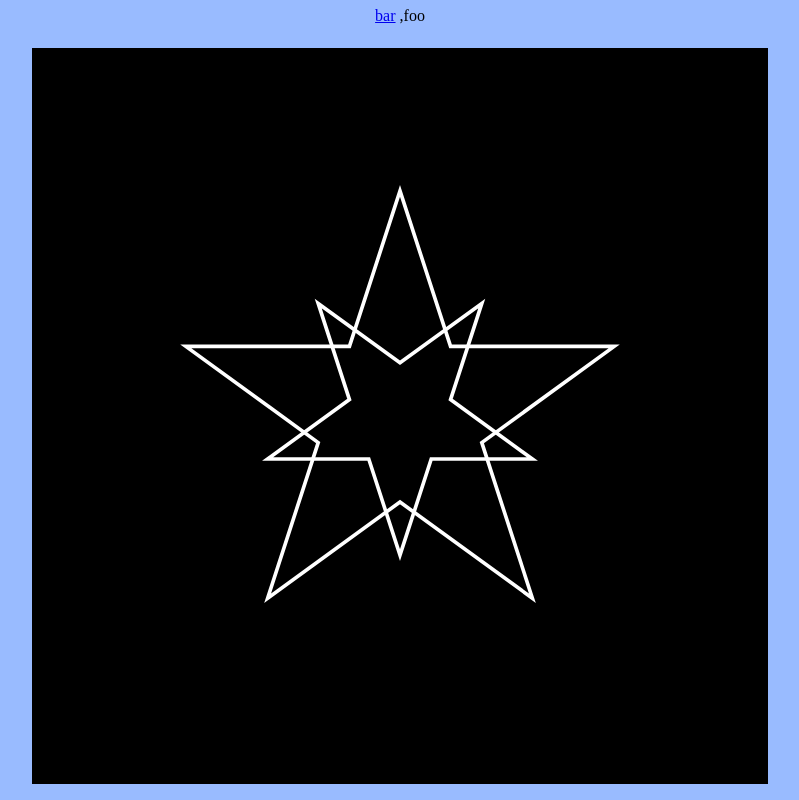
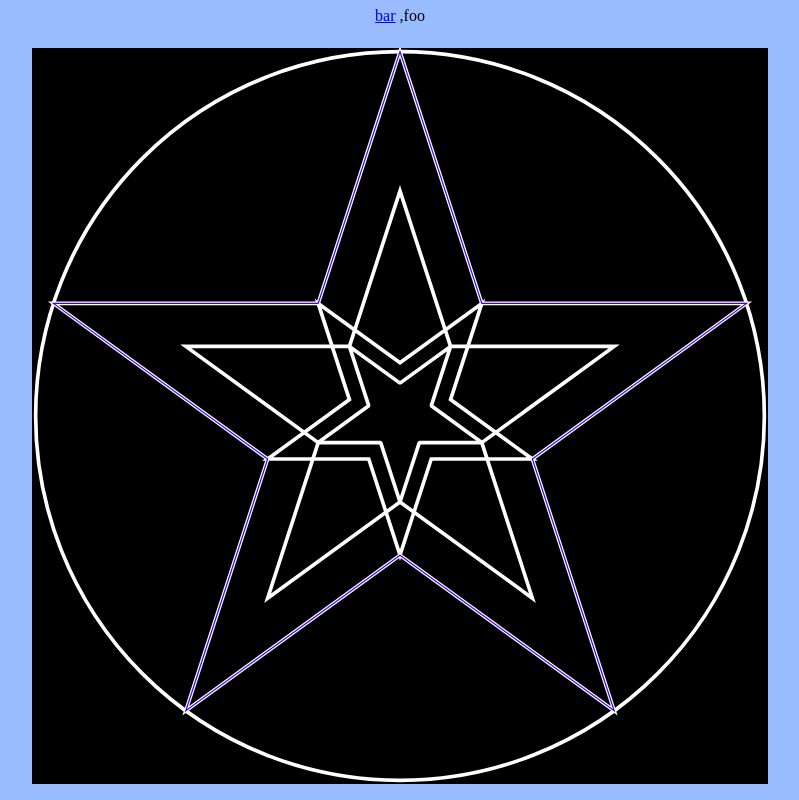
Before and after one commit to dopplerreflect/starts-with-a, a SvelteKit app: page /foo in a window 1280 px wide. Shown: the whole page, without its empty margins (240-1039 px from the left). Built offline with nearby package versions, Linux system fonts and the light colour scheme.

Commit message:
add BorderedPath component

```diff
--- /dev/null
+++ b/src/lib/components/BorderedPath.svelte
@@ -0,0 +1,9 @@
+<script lang="ts">
+	export let d: string = '';
+	export let outerColor: string = 'white';
+	export let innerColor: string = 'black';
+	export let strokeWidth: number = 1;
+</script>
+
+<path {d} stroke={outerColor} stroke-width={strokeWidth} fill="none" />
+<path {d} stroke={innerColor} stroke-width={strokeWidth / 3} fill="none" />
--- a/src/routes/foo/+page.svelte
+++ b/src/routes/foo/+page.svelte
@@ -2,10 +2,19 @@
 
 <script lang="ts">
 	import { polygonPath, PHI, starPath } from '$lib/geometry';
+	import BorderedPath from '$lib/components/BorderedPath.svelte';
 </script>
 
 <svg xmlns="http://www.w3.org/2000/svg" viewBox="-101 -101 202 202">
 	<path d="m-101,-101H101V101H-101Z" fill="black" />
+	<circle r={100} stroke="white" fill="none" />
 	<path d={starPath(100 * (PHI - 1))} stroke="white" fill="none" />
 	<path d={starPath(100 * (PHI - 1) ** 2, { rotate: -36 })} stroke="white" fill="none" />
+	<path
+		d={starPath(100 * (PHI - 1) ** 3, { rotate: -36 })}
+		stroke="white"
+		fill="none"
+		stroke-linejoin="bevel"
+	/>
+	<BorderedPath d={starPath(100)} innerColor="hsl(255, 100%, 50%)" />
 </svg>
```
